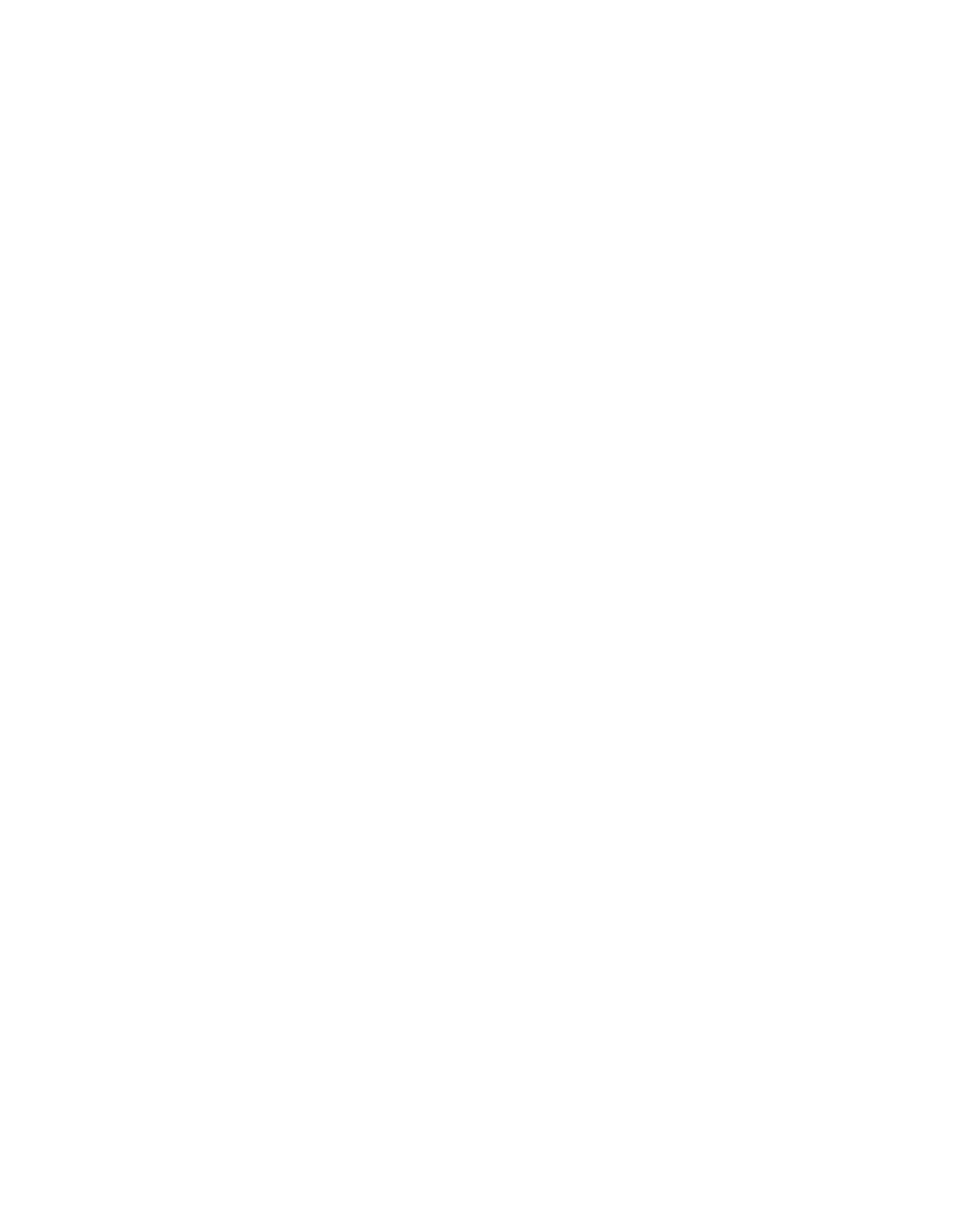
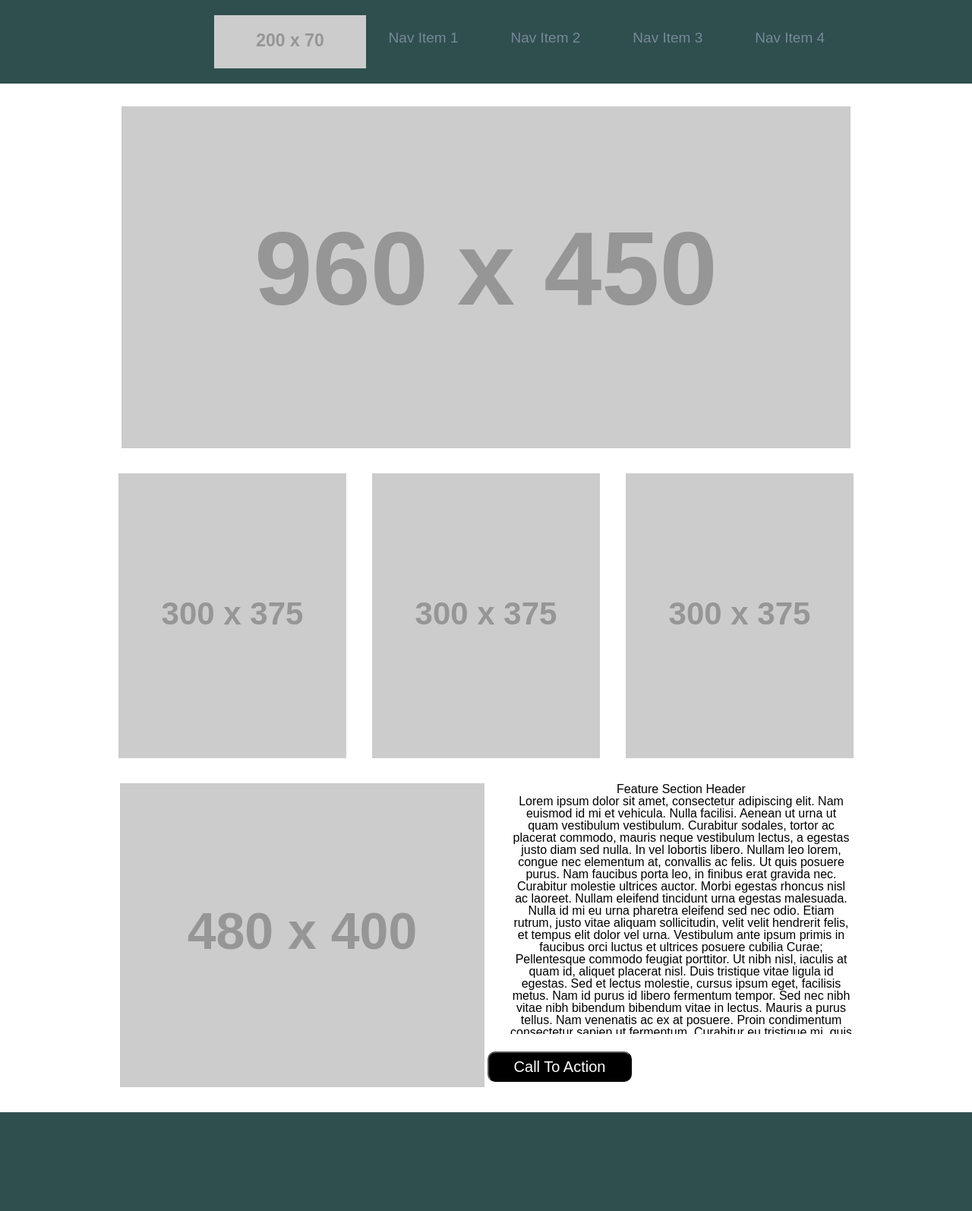
Before and after one commit to pcarmichael22/wireframe-exercise, a plain HTML site: page index.html in a window 1280 px wide. Shown: the whole page at 76% size. Before the commit the page ends 800 px from the top, so only its background shows below. Drawn offline with Linux system fonts and the light colour scheme; placeholder pictures from the web are drawn by us.

Commit message:
completed assignment

```diff
--- /dev/null
+++ b/css/style.css
@@ -0,0 +1,94 @@
+main {
+    text-align: center;
+}
+
+nav {
+    display: inline-block;
+    background-color: darkslategray;
+    width: 100%;
+}
+
+nav img {
+    float: left;
+    margin-left: 22%;
+    margin-bottom: 20px;
+    margin-top: 20px;
+}
+
+nav li {
+    display: inline-block;
+    color: lightslategrey;
+    font-family: sans-serif;
+    font-size: 19px;
+    padding-top: 20px;
+    padding-top: 20px;
+    padding-right: 35px;
+    padding-left: 30px;
+    text-align: center;
+    margin-top: 20px;
+}
+
+body {
+    width: 100%;
+}
+
+body section {
+    display: block;
+    margin-left: auto;
+    margin-right: auto;
+    text-align: center;
+}
+
+div {
+    display: block;
+    margin-left: auto;
+    margin-right: auto;
+    text-align: center;
+    padding-top: 30px;
+}
+
+main section img {
+    padding-top: 30px;
+    padding-right: 15px;
+    padding-left: 15px;
+    padding-bottom: 30px;
+}
+
+article {
+    display: inline-block;
+    margin-left: auto;
+    margin-right: auto;
+    align-content: center;
+    display: inline-block;
+    height: 330px;
+    width: 450px;
+    overflow: auto;
+    margin-left: 30px;
+    margin-bottom: 70px;
+    font-family: sans-serif
+}
+
+button {
+    color: white;
+    height: 40px;
+    width: 190px;
+    border-radius: 10px;
+    font-family: sans-serif;
+    font-size: 20px;
+    background-color: black;
+    float: right;
+    margin-top: -50px;
+    margin-right: 35%;
+}
+
+button:hover {
+    transition: background-color 350ms ease-in-out;
+    background-color: darkorange;
+}
+
+footer {
+    width: 100%;
+    height: 130px;
+    background-color: darkslategray;
+    margin-top: 30px;
+}
--- a/index.html
+++ b/index.html
@@ -1,14 +1,60 @@
+<!-- <img src="https://via.placeholder.com/150x50/000" /> -->
+
 <!DOCTYPE html>
 <html lang="en">
 
 <head>
     <meta charset="UTF-8">
     <meta name="viewport" content="width=device-width, initial-scale=1.0">
-    <title>Document</title>
+    <title>Wireframe Exercise</title>
+    <link href="css/reset.css" ype="text/css" rel="stylesheet" />
+    <link href="css/style.css" type="text/css" rel="stylesheet" />
 </head>
 
+<nav>
+    <img src="https://via.placeholder.com/200x70/000" />
+    <ul>
+        <li>Nav Item 1</li>
+        <li>Nav Item 2</li>
+        <li>Nav Item 3</li>
+        <li>Nav Item 4</li>
+    </ul>
+</nav>
+
 <body>
+    <main>
+        <div>
+            <img src="https://via.placeholder.com/960x450/000" />
+        </div>
 
+        <section>
+            <img src="https://via.placeholder.com/300x375/000" />
+            <img src="https://via.placeholder.com/300x375/000" />
+            <img src="https://via.placeholder.com/300x375/000" />
+        </section>
+
+
+        <img src="https://via.placeholder.com/480x400/000" />
+
+        <article>
+            <h2>Feature Section Header</h2>
+            <p>
+                Lorem ipsum dolor sit amet, consectetur adipiscing elit. Nam euismod id mi et vehicula. Nulla facilisi. Aenean ut urna ut quam vestibulum vestibulum. Curabitur sodales, tortor ac placerat commodo, mauris neque vestibulum lectus, a egestas justo diam sed
+                nulla. In vel lobortis libero. Nullam leo lorem, congue nec elementum at, convallis ac felis. Ut quis posuere purus. Nam faucibus porta leo, in finibus erat gravida nec. Curabitur molestie ultrices auctor. Morbi egestas rhoncus nisl ac
+                laoreet. Nullam eleifend tincidunt urna egestas malesuada. Nulla id mi eu urna pharetra eleifend sed nec odio. Etiam rutrum, justo vitae aliquam sollicitudin, velit velit hendrerit felis, et tempus elit dolor vel urna. Vestibulum ante
+                ipsum primis in faucibus orci luctus et ultrices posuere cubilia Curae; Pellentesque commodo feugiat porttitor. Ut nibh nisl, iaculis at quam id, aliquet placerat nisl. Duis tristique vitae ligula id egestas. Sed et lectus molestie, cursus
+                ipsum eget, facilisis metus. Nam id purus id libero fermentum tempor. Sed nec nibh vitae nibh bibendum bibendum vitae in lectus. Mauris a purus tellus. Nam venenatis ac ex at posuere. Proin condimentum consectetur sapien ut fermentum.
+                Curabitur eu tristique mi, quis malesuada purus. Quisque in mi efficitur, fermentum ante eu, condimentum nibh. Donec id mi turpis. Suspendisse non laoreet nisi, ut tempus arcu. Donec dapibus suscipit lacinia. Vivamus porta, mauris ac molestie
+                iaculis, nunc nulla efficitur enim, id tincidunt lorem sapien sed felis. Nam sollicitudin, ante et posuere ultricies, ipsum libero lobortis augue, a rhoncus velit magna a mi. Maecenas volutpat lectus quis dapibus sollicitudin. Pellentesque
+                fringilla sagittis scelerisque. Sed ullamcorper nisi sit amet dapibus viverra. Quisque vestibulum lacus a bibendum porta. Phasellus malesuada tincidunt risus nec aliquet. Pellentesque sed erat pellentesque, dictum ante et, dapibus sapien.
+                Proin sit amet luctus libero.</p>
+
+        </article>
+    </main>
+    <button>Call To Action</button>
+    <footer>
+        <section></section>
+    </footer>
 </body>
 
 </html>
```
Also changed, not shown: css/reset.css (renamed from reset.css), style.css (deleted).
